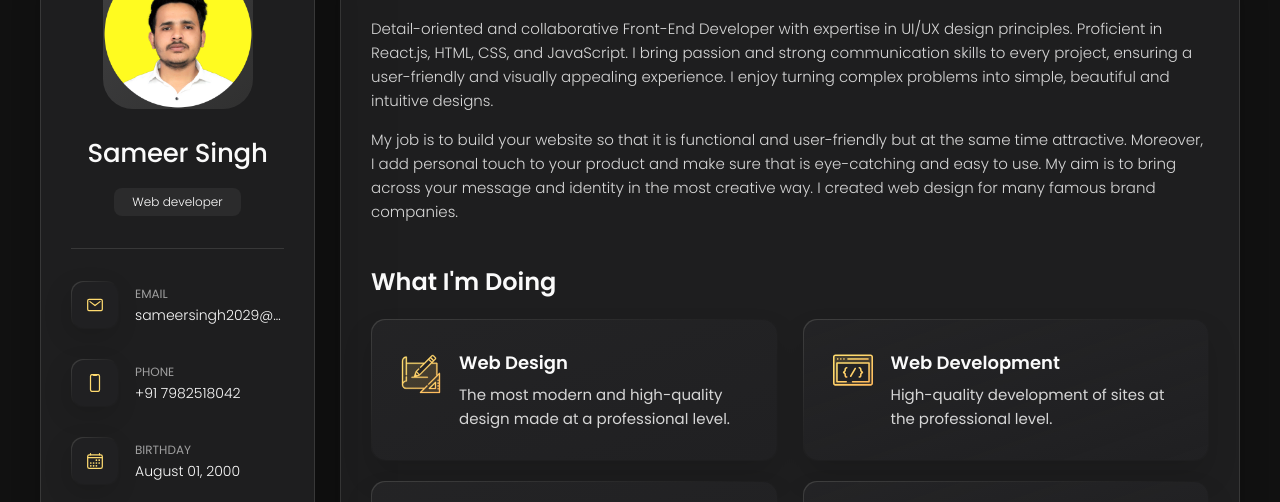
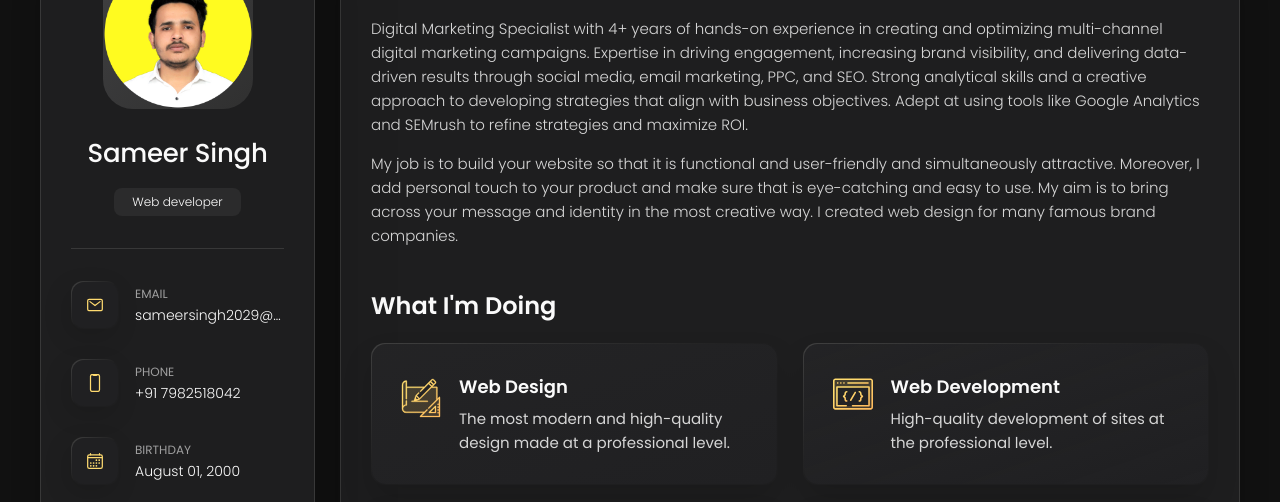
Before and after one commit to SamSingh32/vCard---, a plain HTML site: page index.html in a window 1280 px wide. Shown: the part 162-664 px from the top of the page. Drawn offline with nearby package versions, Linux system fonts and the light colour scheme.

Commit message:
Update index.html

```diff
--- a/index.html
+++ b/index.html
@@ -209,13 +209,16 @@
 
         <section class="about-text">
           <p>
-            Detail-oriented and collaborative Front-End Developer with expertise in UI/UX design principles. Proficient in React.js, HTML, CSS, and JavaScript. I bring passion and strong communication skills to every project, ensuring a user-friendly and visually appealing experience.
-            I enjoy
-            turning complex problems into simple, beautiful and intuitive designs.
+           Digital Marketing Specialist with 4+ years of hands-on experience in creating and optimizing multi-channel digital
+marketing campaigns. Expertise in driving engagement, increasing brand visibility, and delivering data-driven results
+through social media, email marketing, PPC, and SEO. Strong analytical skills and a creative approach to developing
+strategies that align with business objectives. Adept at using tools like Google Analytics and SEMrush to refine
+strategies and maximize ROI.
+
           </p>
 
           <p>
-            My job is to build your website so that it is functional and user-friendly but at the same time attractive.
+            My job is to build your website so that it is functional and user-friendly and simultaneously attractive.
             Moreover, I
             add personal touch to your product and make sure that is eye-catching and easy to use. My aim is to bring
             across your
```
